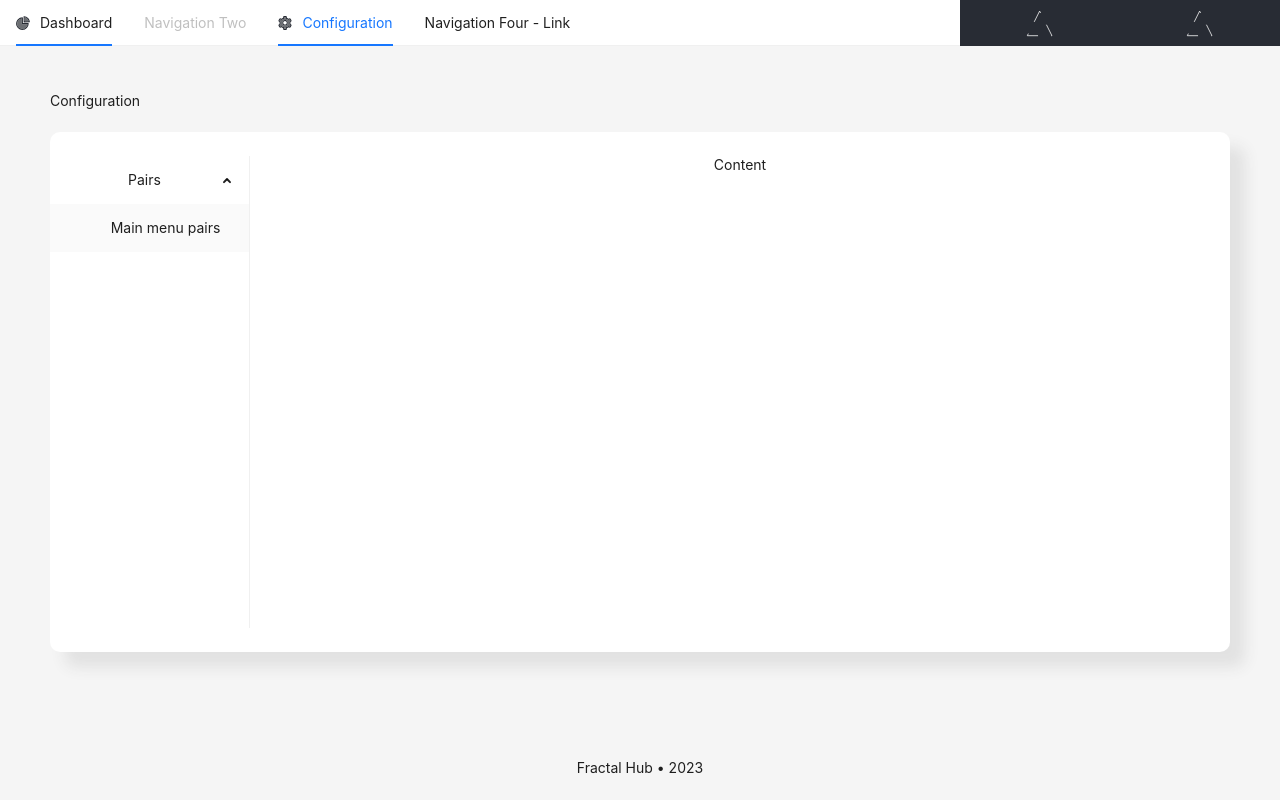
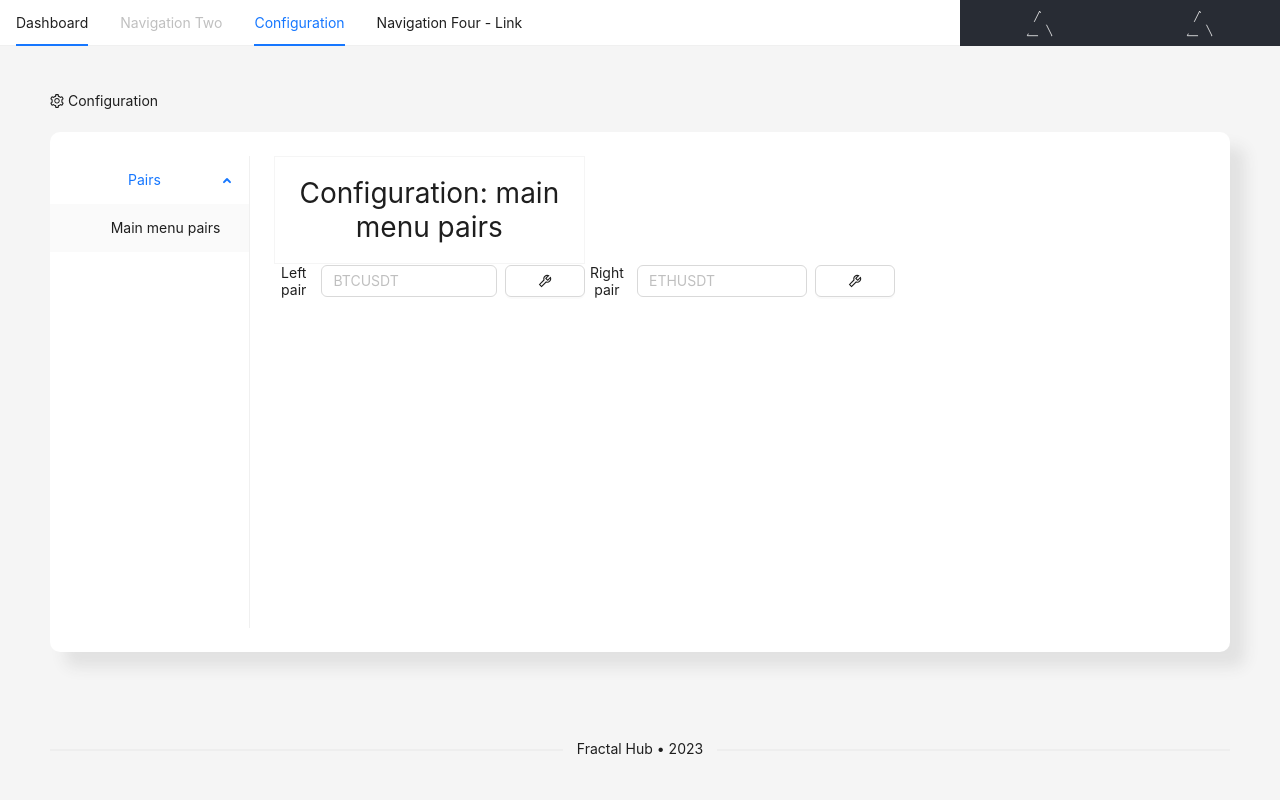
Before and after one commit to andrewunifei/scanner, a React (Create React App) app in the folder front-end/scanner-app/: page /configuration in a window 1280 px wide. Built offline with nearby package versions, Linux system fonts and the light colour scheme; no server answers.

Commit message:
Comunicação com API

```diff
--- a/front-end/scanner-app/src/App.css
+++ b/front-end/scanner-app/src/App.css
@@ -6,7 +6,3 @@
   flex-direction: column;
 
 }
-
-#root {
-  height: 100vh;
-}
--- /dev/null
+++ b/front-end/scanner-app/src/components/MainMenuPairsConfig.tsx
@@ -0,0 +1,52 @@
+import React from 'react'
+import { Col, Row, Input, Space, Button } from 'antd'
+import { ToolOutlined } from '@ant-design/icons';
+
+const style: React.CSSProperties = {
+    color:  '#1E1E1E',
+    fontWeight: 'normal'
+}
+
+const style2: React.CSSProperties = {
+    borderStyle: 'solid',
+    borderWidth: '1px',
+    borderColor: '#F5F5F5'
+}
+
+
+function MainMenuPairsConfig() {
+  return (
+    <div>
+        <Row>
+            <Col span={8} style={style2}><h1 style={style}><span>Configuration:</span> main menu pairs</h1></Col>
+            <Col span={8} ></Col>
+            <Col span={8} ></Col>
+            <Col span={8}>
+                <Space direction="horizontal">
+                    <span>Left pair</span>
+                    <Input
+                    placeholder="BTCUSDT"
+                    />
+                    <Button style={{ width: 80 }} >
+                    <ToolOutlined />
+                    </Button>
+                </Space>
+            </Col>
+            <Col span={8}>
+                <Space direction="horizontal">
+                    <span>Right pair</span>
+                    <Input
+                    placeholder="ETHUSDT"
+                    />
+                    <Button style={{ width: 80 }} >
+                    <ToolOutlined />
+                    </Button>
+                </Space>
+            </Col>
+        </Row>
+
+    </div>
+  )
+}
+
+export default MainMenuPairsConfig
--- a/front-end/scanner-app/src/pages/Configuration.tsx
+++ b/front-end/scanner-app/src/pages/Configuration.tsx
@@ -1,9 +1,9 @@
-import React from 'react';
-import { LaptopOutlined, NotificationOutlined, UserOutlined } from '@ant-design/icons';
+import React, { useState } from 'react';
+import { SettingOutlined } from '@ant-design/icons';
 import type { MenuProps } from 'antd';
-import { Breadcrumb, Layout, Menu, theme } from 'antd';
-import { Col, Row } from 'antd';
+import { Breadcrumb, Layout, Menu, Divider } from 'antd';
 import { appColors } from '../colors';
+import MainMenuPairsConfig from '../components/MainMenuPairsConfig';
 
 const { Header, Content, Footer, Sider } = Layout;
 
@@ -12,7 +12,7 @@ const items2: MenuProps['items'] = [
     label: 'Pairs',
     key: '1',
     children: [{
-      key: '1',
+      key: 'mainMenuPair',
       label: 'Main menu pairs',
     }]
   }
@@ -25,57 +25,58 @@ const style: React.CSSProperties = {
 }
 
 const App: React.FC = () => {
-  const {
-    token: { colorBgContainer },
-  } = theme.useToken();
+  const [current, setCurrent]= useState<string>('mainMenuPair');
+
+  const onClick: MenuProps['onClick'] = (e) => {
+    console.log('click ', e.key);
+    console.log('mainMenuPair')
+    setCurrent(e.key);
+  };
 
   return (
       <Layout style={{height: '95vh'}}>
         <Content style={{ padding: '0 50px' }}>
-          <Breadcrumb style={{ margin: '50px 0 20px 0' }}items={[{ title: 'Configuration' }]}  />
+          <Breadcrumb
+            style={{ margin: '50px 0 20px 0' }}
+            items={[{ title: (
+              <>
+                <SettingOutlined />
+                <span>Configuration</span>
+              </>
+            )}]}
+          />
           <Layout style={{
             padding: '24px 0',
             background: '#fff',
             borderRadius: '10px',
             boxShadow: '15px 15px 15px rgb(60, 60, 60, 0.1)',
             height: '65vh',
-            overflowY: 'scroll'
             }}>
-              <Sider style={{ background: '#fff' }} width={200}>
+              <Sider style={{ background: '#fff', overflowY: 'scroll'}} width={200}>
                 <Menu
                   mode="inline"
+                  defaultSelectedKeys={['1']}
                   defaultOpenKeys={['1']}
                   style={{ height: '100%' }}
                   items={items2}
+                  onClick={onClick}
                 />
               </Sider>
-              <Content style={{ padding: '0 24px'}}>
-                Content
+              <Content style={{ padding: '0 24px', overflowY: 'scroll'}}>
+                <>
+                  {
+                    current === 'mainMenuPair' &&
+                    <MainMenuPairsConfig />
+                  }
+                </>
               </Content>
           </Layout>
         </Content>
-        <Footer style={{ textAlign: 'center' }}>Fractal Hub • 2023</Footer>
+        <Footer style={{ textAlign: 'center' }}>
+          <Divider plain>Fractal Hub • 2023</ Divider>
+        </Footer>
     </Layout>
   );
 };
 
-export default App;
-
-// <Layout>
-//       <Content >
-
-//         <Layout style={{ padding: '24px 0', background: colorBgContainer }}>
-//           <Sider style={{ background: colorBgContainer }} width={200}>
-//             <Menu
-//               mode="inline"
-//               defaultSelectedKeys={['1']}
-//               defaultOpenKeys={['sub1']}
-//               style={{ height: '100%' }}
-//               items={items2}
-//             />
-//           </Sider>
-//           <Content style={{ padding: '0 24px', minHeight: 280 }}>Content</Content>
-//         </Layout>
-//       </Content>
-//       <Footer style={{ textAlign: 'center' }}>Ant Design ©2023 Created by Ant UED</Footer>
-// </Layout>
+export default App
--- a/front-end/scanner-app/src/pages/Layout.tsx
+++ b/front-end/scanner-app/src/pages/Layout.tsx
@@ -12,7 +12,6 @@ const items: MenuProps['items'] = [
   {
     label: <Link to='/'>Dashboard</Link>,
     key: '/',
-    icon: <PieChartTwoTone twoToneColor={appColors.dark}/>,
   },
   {
     label: 'Navigation Two',
@@ -22,7 +21,6 @@ const items: MenuProps['items'] = [
   {
     label: <Link to='/configuration'>Configuration</Link>,
     key: '/configuration',
-    icon: <SettingTwoTone twoToneColor={appColors.dark}/>,
   },
   {
     label: (
```
